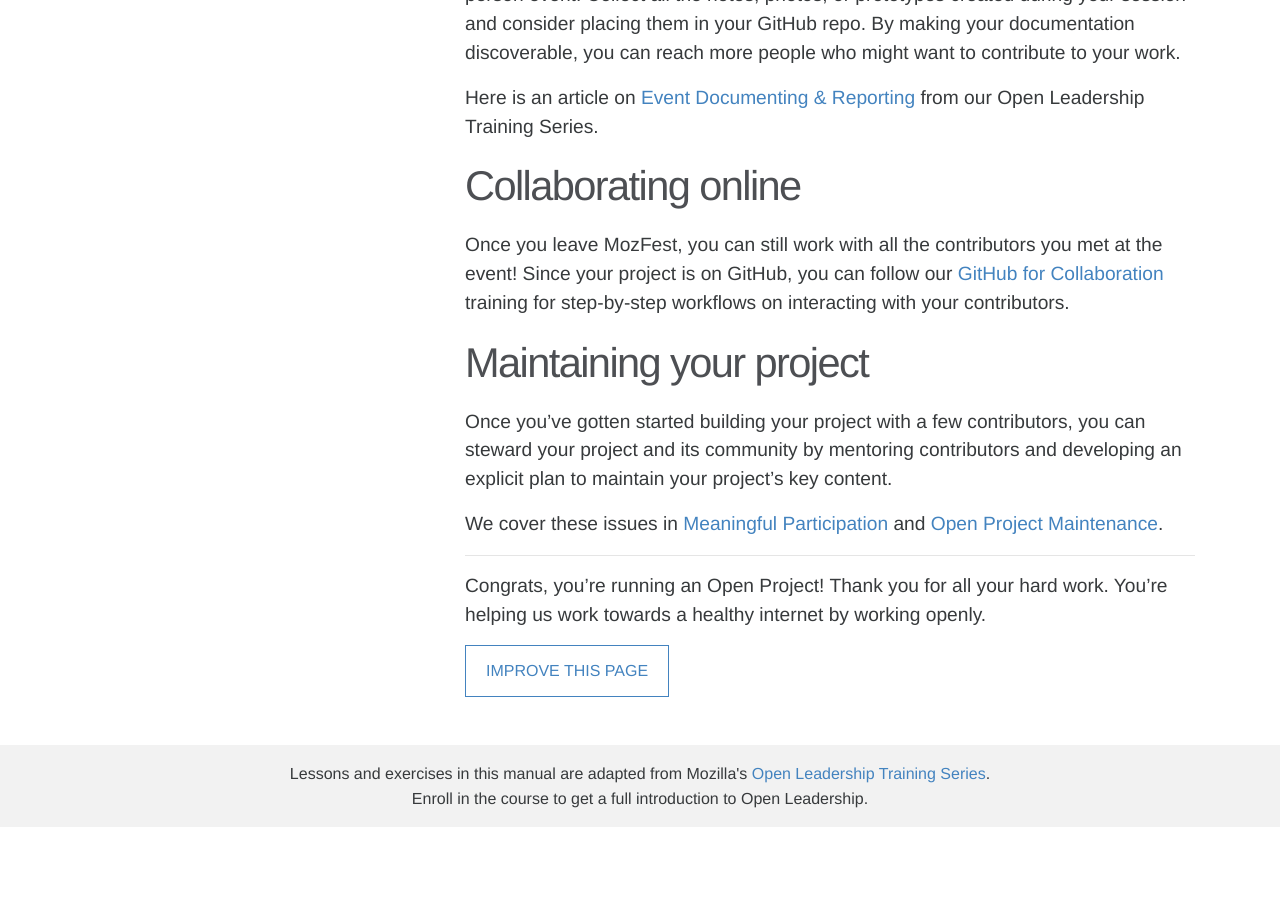
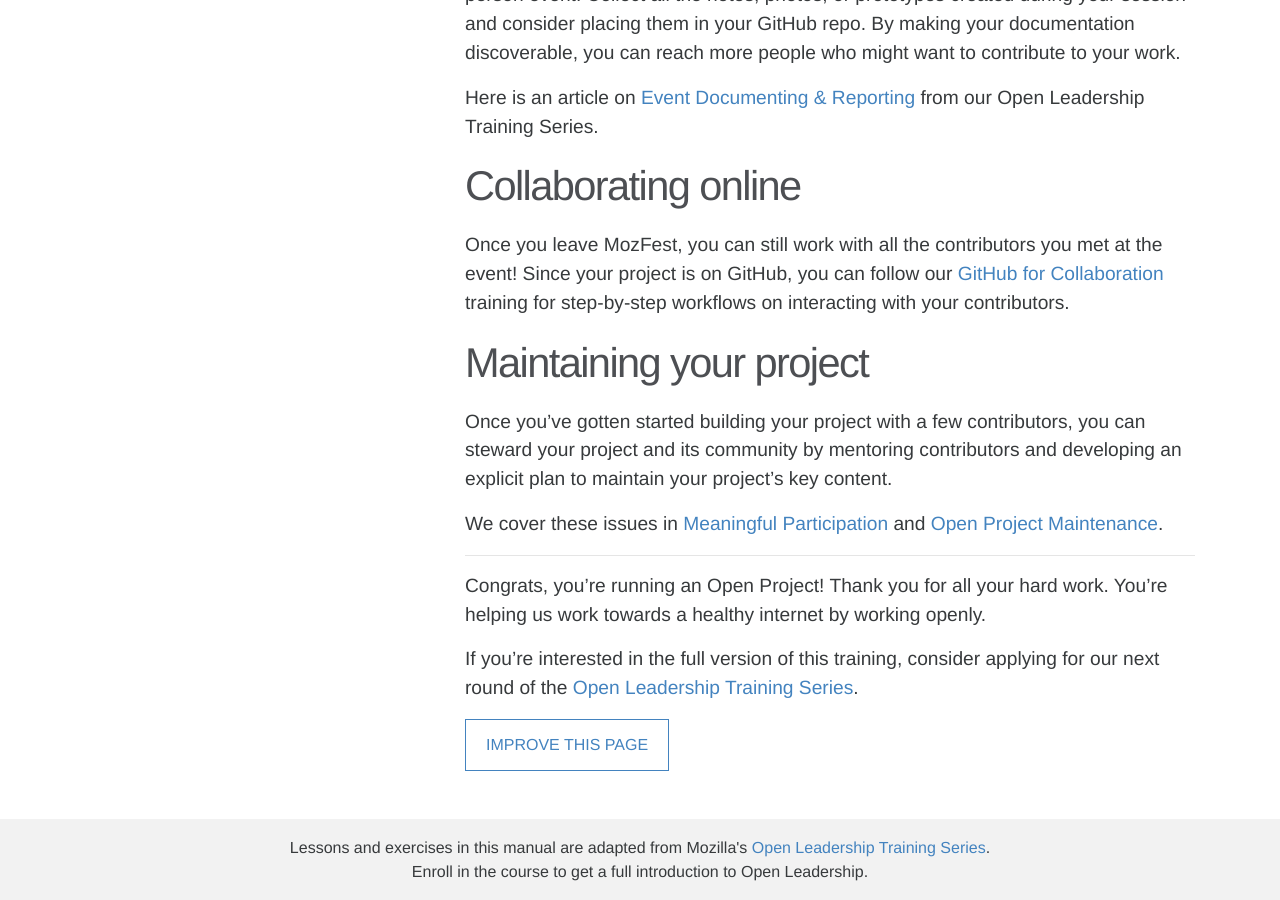
Before and after one commit to abbycabs/mozfest-open-projects-2016, a Jekyll site: the page built from _articles/maintenance.md, in a window 1280 px wide and 900 px high, scrolled down 763 px. Built offline with Jekyll 4.4.1, drawn with Linux system fonts in a browser that asks for light colours; before the commit the page ends 1590 px from its top, so only the background shows below that; part of the change alters nothing that is shown.

Commit message:
add links

```diff
--- a/_articles/maintenance.md
+++ b/_articles/maintenance.md
@@ -9,9 +9,9 @@ brought your project to MozFest and engaged new contributors, it's time to work
 
 In this section we'll talk about
 
-1. Event follow-up & documentation
-2. Collaborating online
-3. Maintaining your project
+1. [Event follow-up & documentation](https://acabunoc.github.io/mozfest-open-projects-2016/articles/maintenance/#event-follow-up--documentation)
+2. [Collaborating online](https://acabunoc.github.io/mozfest-open-projects-2016/articles/maintenance/#collaborating-online)
+3. [Maintaining your project](https://acabunoc.github.io/mozfest-open-projects-2016/articles/maintenance/#maintaining-your-project)
 
 ### Event follow-up & documentation
 
@@ -33,3 +33,5 @@ We cover these issues in [Meaningful Participation](https://mozilla.github.io/op
 ---
 
 Congrats, you're running an Open Project! Thank you for all your hard work. You're helping us work towards a healthy internet by working openly.
+
+If you're interested in the full version of this training, consider applying for our next round of the [Open Leadership Training Series](http://mzl.la/open-leadership).
```
